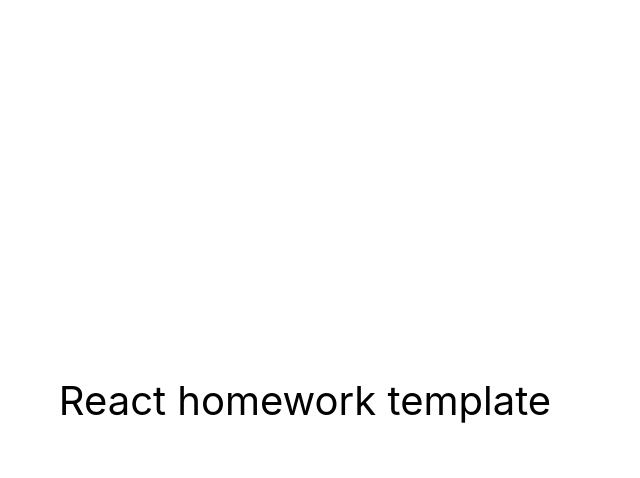
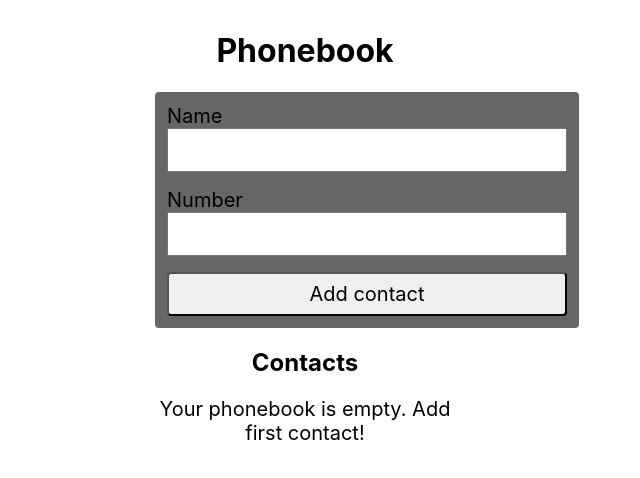
Before and after one commit to MartaShchur/goit-react-hw-04-phonebook, a React (Create React App) app: page / in a window 1280 px wide. Shown: the top 478 px of the page, without its empty margins (335-975 px from the left). Built offline with nearby package versions, Linux system fonts and the light colour scheme.

Commit message:
add hook app

```diff
--- a/package.json
+++ b/package.json
@@ -2,14 +2,16 @@
   "name": "react-homework-template",
   "version": "0.1.0",
   "private": true,
-  "homepage": "https://goitacademy.github.io/react-homework-template/",
+  "homepage": "https://MartaShchur.github.io/goit-react-hw-04-phonebook/",
   "dependencies": {
     "@testing-library/jest-dom": "^5.16.3",
     "@testing-library/react": "^12.1.4",
     "@testing-library/user-event": "^13.5.0",
+    "nanoid": "^5.0.2",
     "react": "^18.1.0",
     "react-dom": "^18.1.0",
     "react-scripts": "5.0.1",
+    "styled-components": "^6.1.0",
     "web-vitals": "^2.1.3"
   },
   "scripts": {
--- a/src/components/App.jsx
+++ b/src/components/App.jsx
@@ -1,16 +1,100 @@
-export const App = () => {
+import { useState, useEffect} from 'react';
+import { nanoid } from 'nanoid';
+import { saveLocalStorage, loadLocalStorage } from './localStorage';
+
+import { Container, Title, SubTitle, Wrapper } from './App.styled';
+import ContactForm from './ContactForm/ContactForm';
+import ContactList from './ContactList/ContactList';
+import Filter from './Filter/Filter';
+
+
+
+const phoneContacts = [
+  { id: 'id-1', name: 'Rosie Simpson', number: '459-12-56' },
+  { id: 'id-2', name: 'Hermione Kline', number: '443-89-12' },
+  { id: 'id-3', name: 'Eden Clements', number: '645-17-79' },
+  { id: 'id-4', name: 'Annie Copeland', number: '227-91-26' },
+]
+
+const LS_CONTACTS_KEY = 'contacts';
+
+// const App = () => {
+//   const [contacts, setContacts] = useState(() => {
+//     return JSON.parse(window.localStorage.getItem('contacts')) ?? phoneContacts;
+//   });
+
+//   const [filter, setFilter] = useState('');
+
+  export const App = () => {
+  const [contacts, setContacts] = useState(() => {
+  return loadLocalStorage(LS_CONTACTS_KEY) ?? [];
+  });
+  const [filter, setFilter] = useState('');
+
+  useEffect(() => {
+    saveLocalStorage(LS_CONTACTS_KEY, contacts);
+  }, [contacts]);
+
+
+
+  const addContact = contact => {
+    const isInContacts = contacts.some(
+      ({ name }) =>
+        name.toLowerCase().trim() === contact.name.toLowerCase().trim()
+    );
+
+    if (isInContacts) {
+      alert(`${contact.name} is already in contacts`);
+      return;
+    }
+
+    setContacts(prevContacts => [
+      ...prevContacts,
+      { id: nanoid(), ...contact },
+    ]);
+  };
+
+  const changeFilter = event => {
+    setFilter(event.target.value.trim());
+  };
+
+  const getVisibleContacts = () => {
+    const normalizedFilter = filter.toLowerCase();
+
+    return contacts.filter(contact =>
+      contact.name.toLowerCase().includes(normalizedFilter)
+    );
+  };
+
+
+  const removeContact = contactId => {
+    setContacts(prevContacts =>
+      prevContacts.filter(contact => contact.id !== contactId)
+    );
+  };
+
+  const visibleContacts = getVisibleContacts();
+
   return (
-    <div
-      style={{
-        height: '100vh',
-        display: 'flex',
-        justifyContent: 'center',
-        alignItems: 'center',
-        fontSize: 40,
-        color: '#010101'
-      }}
-    >
-      React homework template
-    </div>
+    <Container>
+      <Title>Phonebook</Title>
+
+      <ContactForm onSubmit={addContact} />
+
+      <SubTitle>Contacts</SubTitle>
+      {contacts.length > 0 ? (
+
+        <Filter value={filter} onChangeFilter={changeFilter} />
+      ) : (
+        <Wrapper>Your phonebook is empty. Add first contact!</Wrapper>
+      )}
+      {contacts.length > 0 && (
+
+        <ContactList
+          contacts={visibleContacts}
+          onRemoveContact={removeContact}
+        />
+      )}
+    </Container>
   );
 };
--- /dev/null
+++ b/src/components/App.styled.jsx
@@ -0,0 +1,20 @@
+import styled from 'styled-components';
+
+export const Container = styled.div`
+  width: 300px;
+  padding: 10px;
+  margin: 0 auto;
+`;
+
+export const Wrapper = styled.div`
+  text-align: center;
+  font-size: 20px;
+`;
+
+export const Title = styled.h1`
+  text-align: center;
+`;
+
+export const SubTitle = styled.h2`
+  text-align: center;
+`;
--- /dev/null
+++ b/src/components/ContactForm/ContactForm.jsx
@@ -0,0 +1,67 @@
+import React from 'react';
+import { nanoid } from 'nanoid';
+import { Form, Label, Button, Input } from './ContactForm.styled';
+
+class ContactForm extends React.Component {
+  state = {
+    name: '',
+    number: '',
+  };
+
+  nameInputId = nanoid();
+  numberInputId = nanoid();
+
+
+  handleSubmit = event => {
+    event.preventDefault();
+
+    this.props.onSubmit({ name: this.state.name, number: this.state.number });
+
+    this.reset();
+  };
+
+  handleChange = event => {
+    const { name, value } = event.target;
+    this.setState({ [name]: value });
+  };
+
+  reset = () => {
+    this.setState({ number: '', name: '' });
+  };
+
+  render() {
+    return (
+      <Form onSubmit={this.handleSubmit}>
+        <Label htmlFor={this.nameInputId}>
+          Name
+          <Input
+            type="text"
+            name="name"
+            value={this.state.name}
+            onChange={this.handleChange}
+            pattern="^[a-zA-Zа-яА-Я]+(([' -][a-zA-Zа-яА-Я ])?[a-zA-Zа-яА-Я]*)*$"
+            title="Name may contain only letters, apostrophe, dash and spaces. For example Adrian, Jacob Mercer, Charles de Batz de Castelmore d'Artagnan"
+            required
+          />
+        </Label>
+
+        <Label htmlFor={this.numberInputId}>
+          Number
+          <Input
+            type="tel"
+            name="number"
+            value={this.state.number}
+            onChange={this.handleChange}
+            pattern="\+?\d{1,4}?[-.\s]?\(?\d{1,3}?\)?[-.\s]?\d{1,4}[-.\s]?\d{1,4}[-.\s]?\d{1,9}"
+            title="Phone number must be digits and can contain spaces, dashes, parentheses and can start with +"
+            required
+          />
+        </Label>
+
+        <Button type="submit">Add contact </Button>
+      </Form>
+    );
+  }
+}
+
+export default ContactForm;
--- /dev/null
+++ b/src/components/ContactForm/ContactForm.styled.jsx
@@ -0,0 +1,34 @@
+import styled from 'styled-components';
+
+export const Form = styled.form`
+  display: flex;
+  flex-direction: column;
+  width: 400px;
+  padding: 12px;
+  background-color: rgba(0, 0, 0, 0.6);
+  /* border: 3px solid #f08080; */
+  border-radius: 4px;
+`;
+
+export const Label = styled.label`
+  display: flex;
+  flex-direction: column;
+  margin-bottom: 16px;
+
+  font-size: 20px;
+`;
+
+export const Input = styled.input`
+  padding: 8px 12px;
+  font: inherit;
+  cursor: pointer;
+`;
+
+export const Button = styled.button`
+  padding: 8px 12px;
+  font: inherit;
+  cursor: pointer;
+  border-radius: 4px;
+
+  font-size: 20px;
+`;
--- /dev/null
+++ b/src/components/ContactList/ContactList.jsx
@@ -0,0 +1,30 @@
+import React from 'react';
+import PropTypes from 'prop-types';
+import { List, Item, Button } from './ContactList.styled';
+
+
+const ContactList = ({ contacts, onRemoveContact }) => (
+  <List>
+    {contacts.map(contact => (
+      <Item key={contact.id}>
+        {contact.name + ' : ' + contact.number}
+        {
+          <Button
+            type="button"
+            name="delete"
+            onClick={() => onRemoveContact(contact.id)}
+          >
+            delete
+          </Button>
+        }
+      </Item>
+    ))}
+  </List>
+);
+
+ContactList.propTypes = {
+  contacts: PropTypes.object.isRequired,
+  onRemoveContact: PropTypes.func.isRequired,
+};
+
+export default ContactList;
--- /dev/null
+++ b/src/components/ContactList/ContactList.styled.jsx
@@ -0,0 +1,32 @@
+import styled from 'styled-components';
+
+export const List = styled.ul`
+  display: flex;
+  justify-content: center;
+  flex-direction: column;
+  width: 400px;
+  padding: 12px;
+  border-radius: 4px;
+  background-color: rgba(0, 0, 0, 0.6);
+
+  list-style: none;
+`;
+
+export const Item = styled.li`
+  background-color: #ffffff;
+  padding: 10px;
+  border-radius: 4px;
+  margin-bottom: 5px;
+  display: flex;
+  align-items: center;
+  justify-content: space-between;
+  font-size: 20px;
+`;
+
+export const Button = styled.button`
+  padding: 4px 8px;
+  font: inherit;
+  cursor: pointer;
+  border-radius: 4px 8px;
+
+`;
--- /dev/null
+++ b/src/components/Filter/Filter.jsx
@@ -0,0 +1,21 @@
+import React from 'react';
+import PropTypes from 'prop-types';
+import { Div, Label, Input } from './Filter.styled';
+
+function Filter({ value, onChangeFilter }) {
+  return (
+    <Div>
+      <Label>
+        Find contacts by name
+        <Input type="text" value={value} onChange={onChangeFilter} />
+      </Label>
+    </Div>
+  );
+}
+
+Filter.propTypes = {
+  value: PropTypes.string.isRequired,
+  onChangeFilter: PropTypes.func.isRequired,
+};
+
+export default Filter;
--- /dev/null
+++ b/src/components/Filter/Filter.styled.jsx
@@ -0,0 +1,17 @@
+import styled from 'styled-components';
+
+export const Div = styled.div`
+  margin-bottom: 15px;
+`;
+
+export const Label = styled.label`
+  color: #000;
+  font-size: 20px;
+`;
+
+export const Input = styled.input`
+  width: 400px;
+  padding: 10px;
+  margin: 0 auto;
+  border-radius: 4px;
+`;
--- /dev/null
+++ b/src/components/localStorage.js
@@ -0,0 +1,27 @@
+const saveLocalStorage = (key, value) => {
+  try {
+    const serializedState = JSON.stringify(value);
+    localStorage.setItem(key, serializedState);
+  } catch (error) {
+    console.error('Set state error: ', error.message);
+  }
+};
+
+const loadLocalStorage = key => {
+  try {
+    const serializedState = localStorage.getItem(key);
+    return serializedState === null ? undefined : JSON.parse(serializedState);
+  } catch (error) {
+    console.error('Get state error: ', error.message);
+  }
+};
+
+const removeLocalStorage = key => {
+  try {
+    localStorage.removeItem(key);
+  } catch (error) {
+    console.error('Get state error: ', error.message);
+  }
+};
+
+export { saveLocalStorage, loadLocalStorage, removeLocalStorage };
```
Also changed, not shown: 1 other file (tests, documents, lock files or other folders).
